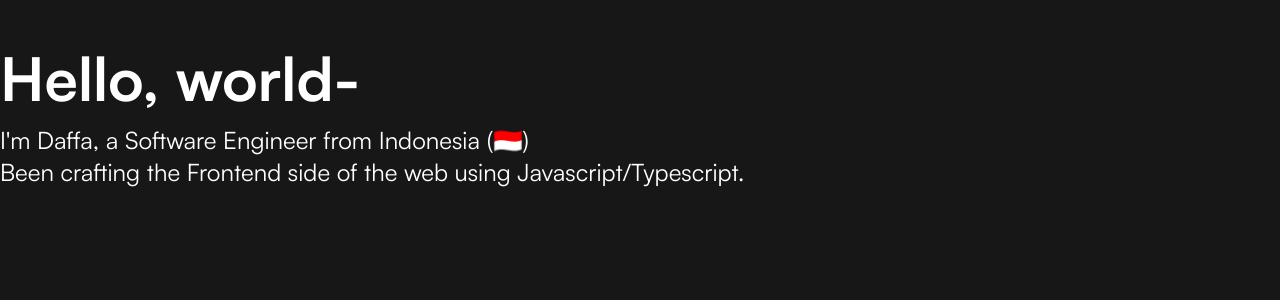
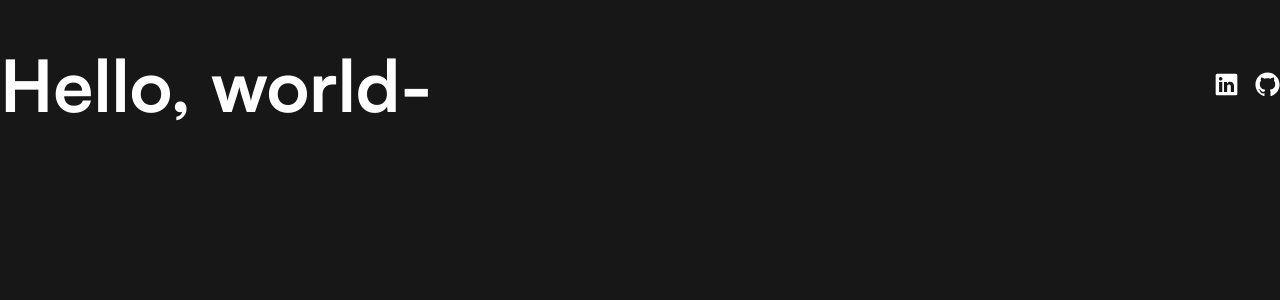
Before and after one commit to daftdevs/next-personal-site, a Next.js app: page / in a window 1280 px wide. Shown: the top 300 px of the page. Built offline with nearby package versions, Linux system fonts and the light colour scheme.

Commit message:
ref: intro header

```diff
--- a/src/pages/index.tsx
+++ b/src/pages/index.tsx
@@ -1,17 +1,25 @@
 import Layout from "@/components/Layout";
+import { GitHubLogoIcon, LinkedInLogoIcon } from "@radix-ui/react-icons";
 
 export default function Home() {
   return (
     <Layout title="Home">
       <div className="font-normal pt-12">
-        <h1 className="text-6xl font-bold">Hello, world-</h1>
-        <h3 className="text-2xl pt-4">
-          I&#39;m Daffa, a Software Engineer from Indonesia (🇮🇩)
-        </h3>
-        <h3 className="text-2xl">
-          Been crafting the Frontend side of the web using
-          Javascript/Typescript.
-        </h3>
+        <div className="flex flex-row justify-between items-center">
+          <h1 className="text-7xl font-bold">Hello, world-</h1>
+          <div className="flex-row gap-4 hidden lg:flex">
+            <LinkedInLogoIcon
+              width={25}
+              height={25}
+              className="hover:text-blue-400 cursor-pointer"
+            />
+            <GitHubLogoIcon
+              width={25}
+              height={25}
+              className="hover:text-blue-400 cursor-pointer"
+            />
+          </div>
+        </div>
       </div>
     </Layout>
   );
```
